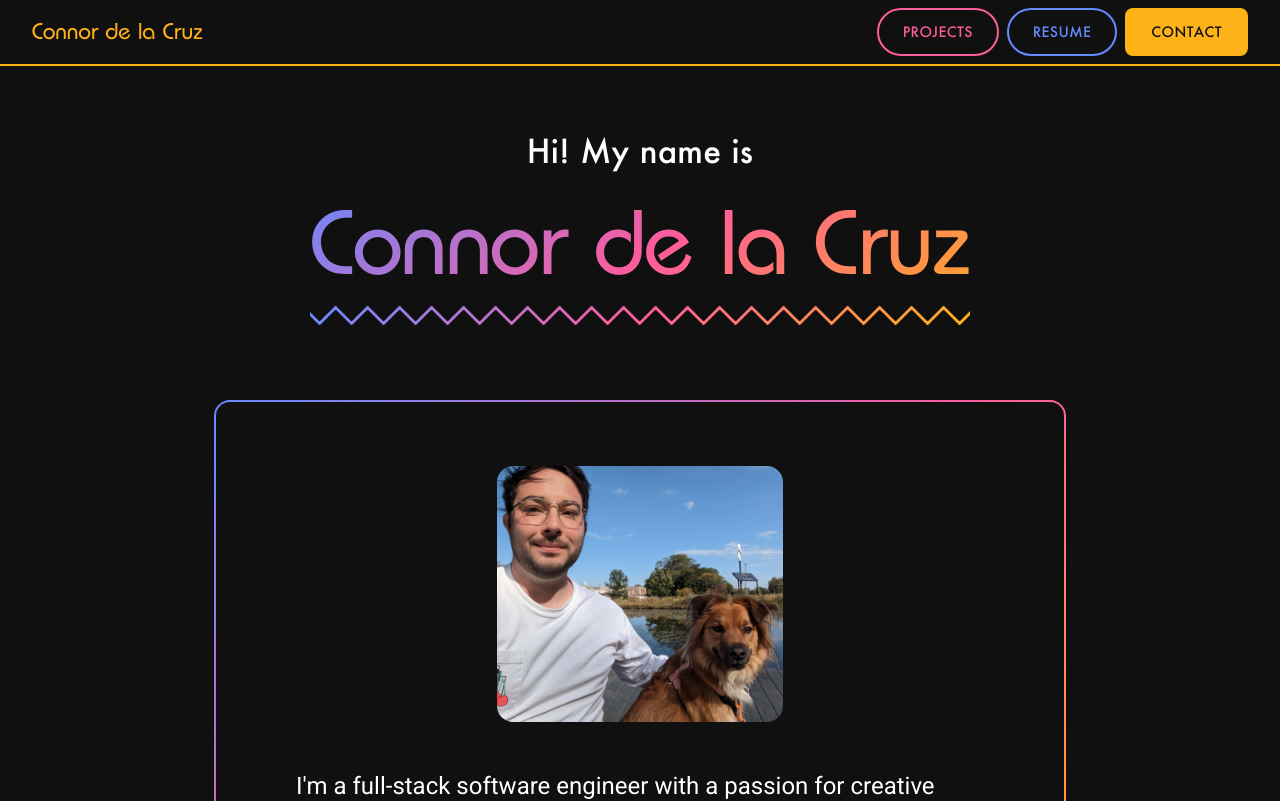
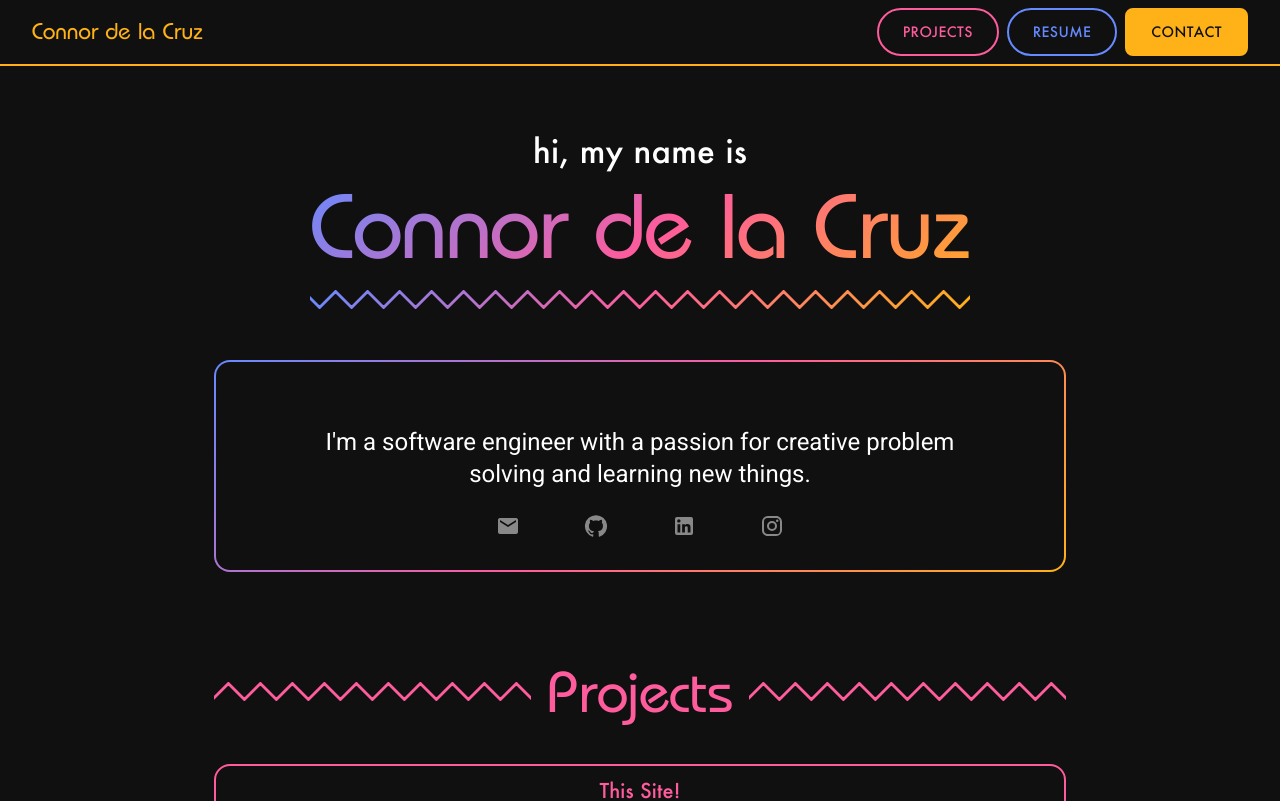
Before and after one commit to connordelacruz/connordelacruz.github.io, a React (Vite) app: page / in a window 1280 px wide. Shown: the top 801 px of the page. Built offline with nearby package versions, Linux system fonts and the light colour scheme.

Commit message:
simplified header section

```diff
--- a/src/components/HeaderSection.jsx
+++ b/src/components/HeaderSection.jsx
@@ -13,7 +13,7 @@ export const TitleSection = () => {
     return (
         <Box
             sx={{
-                mb: 1,
+                // mb: 1,
                 textAlign: 'center',
             }}
         >
@@ -21,7 +21,7 @@ export const TitleSection = () => {
                 variant="h4"
                 gutterBottom={false}
             >
-                Hi! My name is
+                hi, my name is
             </Typography>
             <Typography
                 variant="h1"
@@ -36,7 +36,7 @@ export const TitleSection = () => {
                         md: '6rem',
                     },
                     px: 0,
-                    py: 2,
+                    // py: 2,
                     // Gradient text
                     ...THEME_GRADIENT_TEXT_SX
                 }}
@@ -102,10 +102,6 @@ export const AboutSection = () => {
         ...THEME_GRADIENT_BORDERS_SX
       }}
     >
-
-      {/*Profile Photo*/}
-      <ProfilePhoto/>
-
       {/*About Copy*/}
       <Typography
         variant="h5"
@@ -121,16 +117,12 @@ export const AboutSection = () => {
             xs: '1.25rem',
             sm: '1.5rem',
           },
-          textAlign: 'left',
+          textAlign: 'center',
           textWrap: 'pretty',
         }}
         gutterBottom={false}
       >
-        I'm a full-stack software engineer with a passion for creative problem solving and learning new things.
-        Whether
-        it's front end, back end, or anything in between, I love tackling new challenges and building things I
-        can be
-        proud of.
+        I'm a software engineer with a passion for creative problem solving and learning new things.
       </Typography>
 
       {/*Social Links*/}
@@ -169,8 +161,9 @@ export const HeaderSection = () => {
         },
       }}
     >
-        <TitleSection/>
-        <AboutSection/>
+      <TitleSection/>
+      {/*<ProfilePhoto/>*/}
+      <AboutSection/>
     </Container>
   )
 }
--- a/src/components/NavBar.jsx
+++ b/src/components/NavBar.jsx
@@ -274,12 +274,12 @@ const NavLogo = ({
 //          color: getActiveHashColor('transparent'),
 //          WebkitTextFillColor: activeHash ? 'none' : 'transparent',
           color: getActiveHashColor('text.primary'),
-          // opacity: {
-          //   // (Narrow viewports) Hide when no active hash
-          //   xs: activeHash ? 1.0 : 0.0,
-          //   // (Wide viewports) make unstyled text a tiiiiny bit translucent
-          //   md: activeHash ? 1.0 : 0.9,
-          // },
+          opacity: {
+            // (Narrow viewports) Hide when no active hash
+            xs: activeHash ? 1.0 : 0.0,
+            // (Wide viewports) make unstyled text a tiiiiny bit translucent
+            md: activeHash ? 1.0 : 0.9,
+          },
           // (Narrow viewports) Hide pointer when not visible
           pointerEvents: {
             xs: activeHash === null ? 'none' : 'initial',
--- a/src/components/ProjectsSection.jsx
+++ b/src/components/ProjectsSection.jsx
@@ -13,6 +13,7 @@ import Grid from '@mui/material/Grid2'
 const projects = [
   {
     title: 'This Site!',
+    // TODO: update this AND SOCIAL SHARE PREVIEW with updated font
     imgSrc: 'banner/banner.png',
     cardImgHeight: {
       // Doesn't need as much vertical space
```
